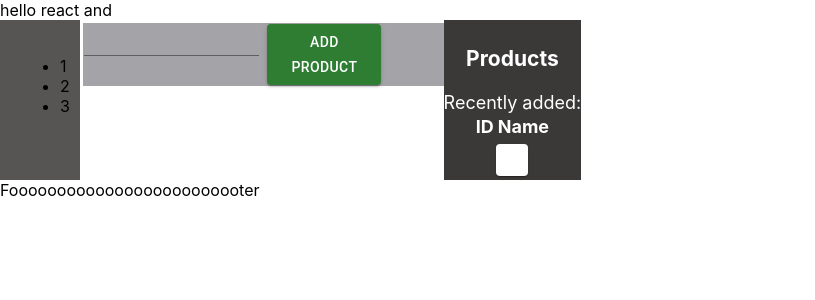
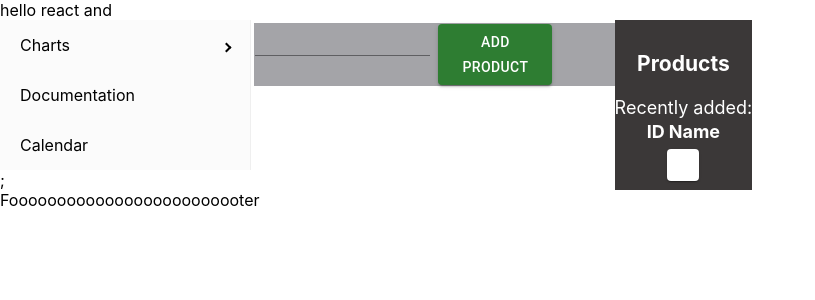
Before and after one commit to Buchtl/graphql, a React (Create React App) app in the folder apollo_frontend/: page / in a window 1280 px wide. Shown: the top 300 px of the page, without its empty margins (0-815 px from the left). Built offline with nearby package versions, Linux system fonts and the light colour scheme; no server answers.

Commit message:
react-pro-sidebar

```diff
--- a/apollo_frontend/package.json
+++ b/apollo_frontend/package.json
@@ -19,6 +19,7 @@
     "graphql-ws": "^5.14.3",
     "react": "^18.2.0",
     "react-dom": "^18.2.0",
+    "react-pro-sidebar": "^1.1.0-alpha.2",
     "react-scripts": "5.0.1",
     "typescript": "^4.9.5",
     "web-vitals": "^2.1.4"
--- /dev/null
+++ b/apollo_frontend/src/components/ProSidebar/ProSidebar.tsx
@@ -0,0 +1,21 @@
+import { Sidebar, Menu, MenuItem, SubMenu } from 'react-pro-sidebar';
+
+function ProSidebar() {
+  return (
+    <div id="app" style={{ height: "33", display: "100vh" }}>
+      <Sidebar>
+        <Menu>
+          <SubMenu label="Charts">
+            <MenuItem> Pie charts </MenuItem>
+            <MenuItem> Line charts </MenuItem>
+          </SubMenu>
+          <MenuItem> Documentation </MenuItem>
+          <MenuItem> Calendar </MenuItem>
+        </Menu>
+      </Sidebar>;
+    </div>
+  );
+
+}
+
+export default ProSidebar
--- a/apollo_frontend/src/index.tsx
+++ b/apollo_frontend/src/index.tsx
@@ -10,6 +10,7 @@
 import ProductDynamicList from './components/ProductDynamicList';
 import Layout from './components/Layout/Layout';
 import Sidebar from './components/Sidebar/Sidebar';
+import ProSidebar from './components/ProSidebar/ProSidebar';
 
 const root = ReactDOM.createRoot(
   document.getElementById('root') as HTMLElement
@@ -58,7 +59,7 @@
     <ApolloProvider client={client}>
       <Layout>
         <div className="layout-container">
-          <Sidebar />
+          <ProSidebar />
           <CreateProduct />
           <ProductDynamicList />
         </div>
```
Also changed, not shown: apollo_frontend/src/components/ProSidebar/ProSidebar.css (added), 1 other file (tests, documents, lock files or other folders).
